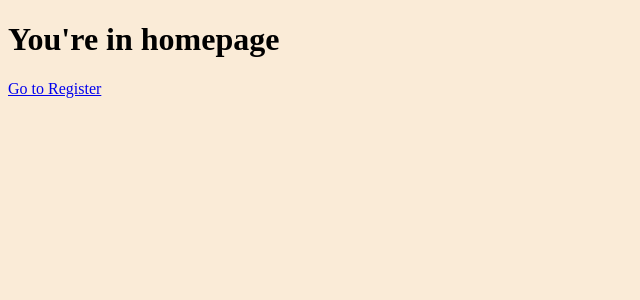
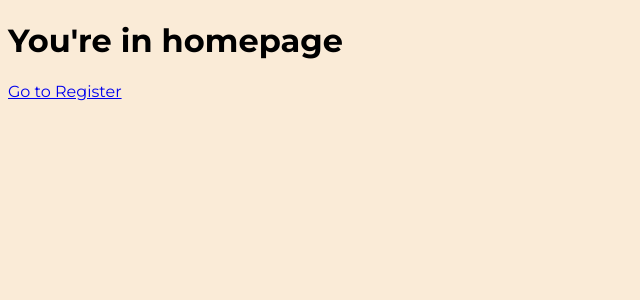
Before and after one commit to shaniashn/unseal, a Vue app: page / in a window 1280 px wide. Shown: the top 300 px of the page, without its empty margins (0-640 px from the left). Built offline with nearby package versions, Linux system fonts and the light colour scheme; no server answers.

Commit message:
Add Montserrat font to app
Integrated Montserrat font by updating index.html to load it from Google Fonts and applied it to the body in App.vue for improved typography.

```diff
--- a/index.html
+++ b/index.html
@@ -1,10 +1,16 @@
-<!DOCTYPE html>
+<!doctype html>
 <html lang="">
   <head>
-    <meta charset="UTF-8">
-    <link rel="icon" href="/favicon.ico">
-    <meta name="viewport" content="width=device-width, initial-scale=1.0">
+    <meta charset="UTF-8" />
+    <link rel="icon" href="/favicon.ico" />
+    <meta name="viewport" content="width=device-width, initial-scale=1.0" />
     <title>Vite App</title>
+    <link rel="preconnect" href="https://fonts.googleapis.com" />
+    <link rel="preconnect" href="https://fonts.gstatic.com" crossorigin />
+    <link
+      href="https://fonts.googleapis.com/css2?family=Montserrat:ital,wght@0,100..900;1,100..900&display=swap"
+      rel="stylesheet"
+    />
   </head>
   <body>
     <div id="app"></div>
--- a/src/App.vue
+++ b/src/App.vue
@@ -41,6 +41,7 @@
 
 <style>
 body {
+  font-family: 'Montserrat', sans-serif;
   background-color: antiquewhite;
 }
 </style>
```
